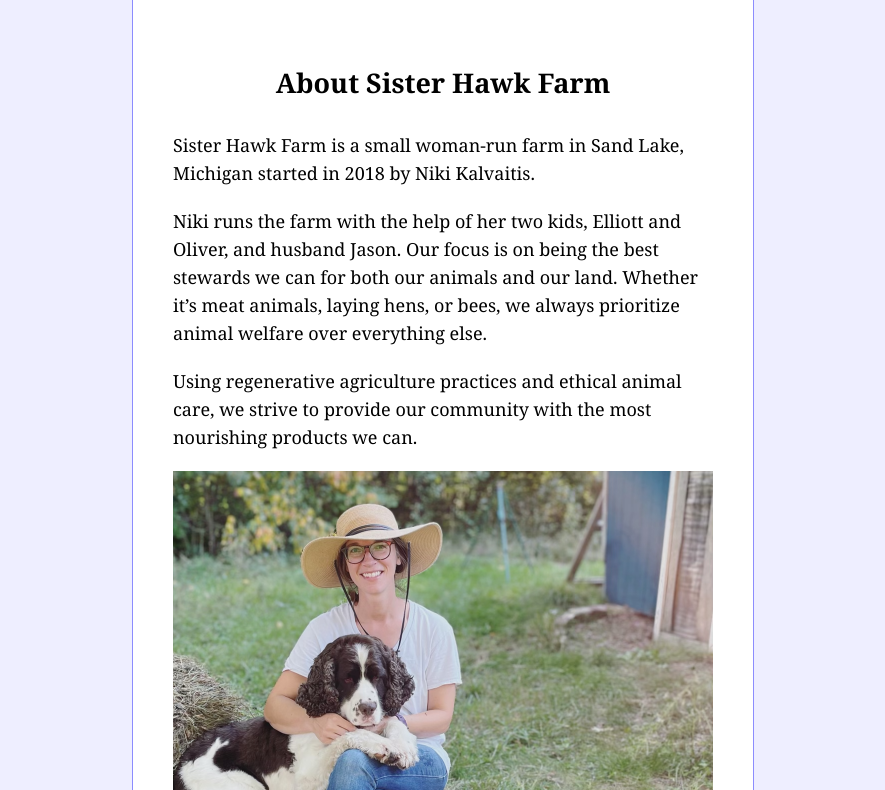
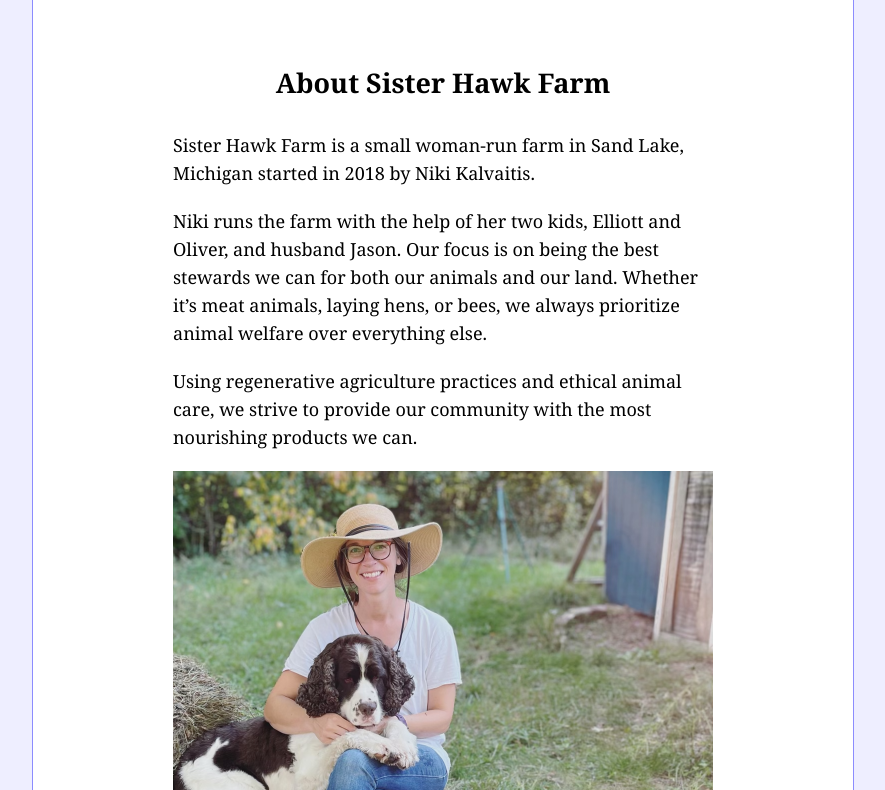
Before and after one commit to jasonswett/sisterhawkfarm, a plain HTML site: page index.html in a window 1280 px wide. Shown: the part 241-1031 px from the top of the page, without its empty margins (197-1082 px from the left). Drawn offline with Linux system fonts and the light colour scheme.

Commit message:
Add media query.

```diff
--- a/style.css
+++ b/style.css
@@ -46,7 +46,13 @@ p {
   border-left: 1px solid #8C8CFE;
   border-right: 1px solid #8C8CFE;
 }
-  //padding: 20px 100px;
+
+@media (min-width: 800px) {
+  .content {
+    padding-left: 140px;
+    padding-right: 140px;
+  }
+}
 
 footer {
   border-top: 2px solid #CCC;
```
